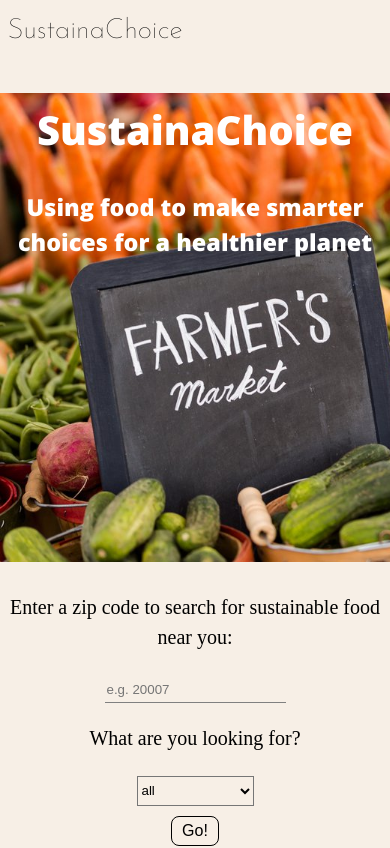
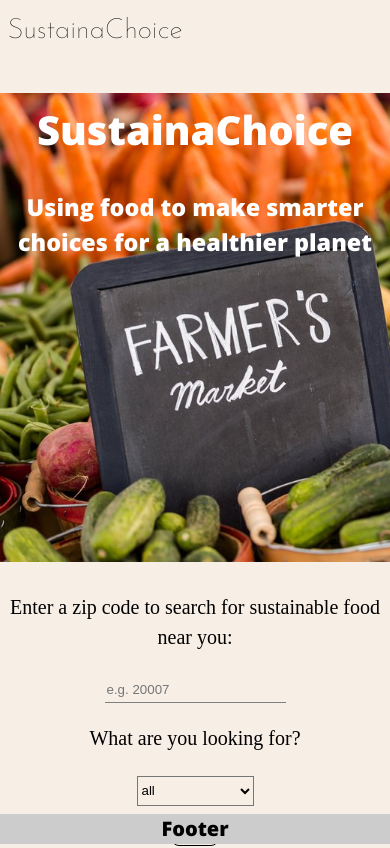
Before and after one commit to Farahgus10/Sustainachoice-client, a React (Create React App) app: page / in a window 390 px wide. Shown: the top 848 px of the page. Built offline with nearby package versions, Linux system fonts and the light colour scheme; what google-maps-react would draw is missing.

Commit message:
media queries

```diff
--- a/src/App.css
+++ b/src/App.css
@@ -3,9 +3,12 @@
 }
 
 body,html{
+  height: 100%;
   margin:0;
   padding: 0;
 }
+
+
 
 body {
   font-family: "Open Sans",
@@ -15,13 +18,25 @@ body {
   line-height: 1.5;
 }
 
-footer{
-  position: absolute;
-  bottom: 0;
-  left: 0;
-  right: 0;
-  background:#ccc;
+.Site{
+  display: flex;
+  flex-direction: column;
 }
+
+/*
+.Site-content{
+  flex: 1 0 auto;
+  padding: var(--space) var(--space) 0;
+  width: 100%;
+}
+
+.Site-content:after {
+  content: '\00a0';
+  display: block;
+  margin-top: var(--space);
+  height: 0;
+  visibility: hidden;
+} */
 
 section {
   min-height: 200px;
--- a/src/App.js
+++ b/src/App.js
@@ -68,7 +68,8 @@ fetchApi(method = 'GET', apiBody ) {
   render() {
   return (
 
-    <div className="App">
+    <div className="App Site">
+      <div className="Site-content">
         <Route exact path="/" render={() => (
           <Homepage results={this.state.results} searchTerm={this.state.searchTerm} handleSubmit={this.handleSubmit}
           updateSearch={this.updateSearch} handleMenuChange={this.handleMenuChange} path={this.props.match.path} typeFilter={this.state.typeFilter}/>
@@ -81,7 +82,8 @@ fetchApi(method = 'GET', apiBody ) {
         <Route path="/why-eat-sustainably" component = { WhyPage } />
         <Route path="/consumer-help" component = { ConsumerHowPage } />
         <Route path="/business-help" component = { BusinessHowPage } />
-      {/* <footer role="content-info">Footer</footer> */}
+      </div>
+      <footer role="content-info">Footer</footer>
     </div>
 
   );
--- a/src/Components/Results/ResultsPage.css
+++ b/src/Components/Results/ResultsPage.css
@@ -7,8 +7,18 @@ header {
   display: block;
   padding-bottom: 2%;
   background-color: white;
-  margin-top: 10%;
+  margin-top: 18%;
   padding-bottom: 3%;
+}
+@media only screen and (min-width: 550px ){
+  .results-section {
+      margin-top: 10%
+  }
+}
+@media only screen and (min-width: 800px ){
+  .results-section {
+      margin-top: 5%
+  }
 }
 
 .results {
```
